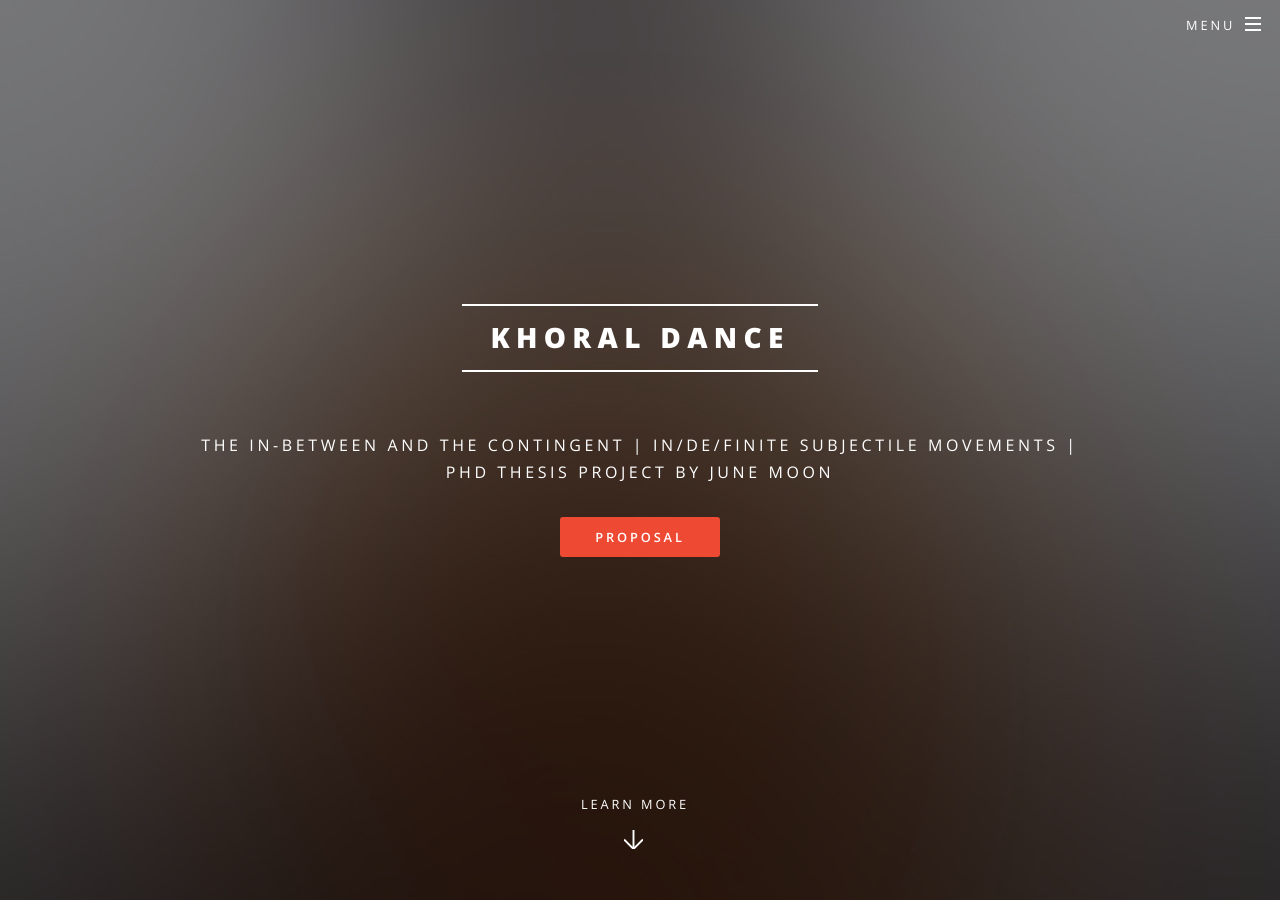
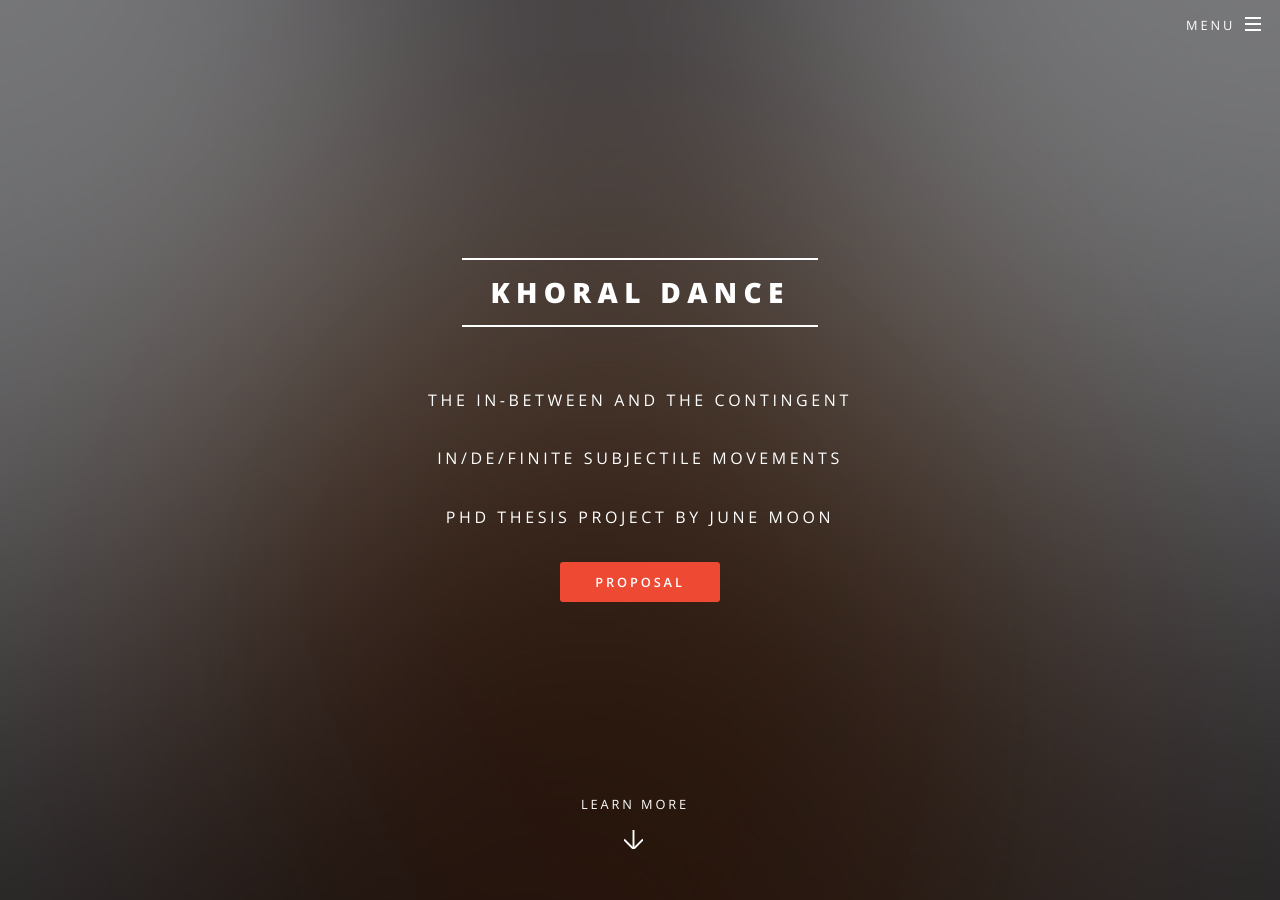
Before and after one commit to junesilvere/junesilvere, a Jekyll site: the page built from index.html, in a window 1280 px wide and 900 px high. Built offline with Jekyll 4.4.1, drawn with Linux system fonts in a browser that asks for light colours.

```diff
--- a/_config.yml
+++ b/_config.yml
@@ -4,8 +4,8 @@
 # Site settings
 title: Khoral Dance
 description: |
-  The In-Between and the Contingent |
-  In/de/finite Subjectile Movements |
+  <p>The In-Between and the Contingent </p>
+  <p>In/de/finite Subjectile Movements </p>
   PhD Thesis Project by June Moon
 owner: June Moon # or company name
 first_published: 2021
```
